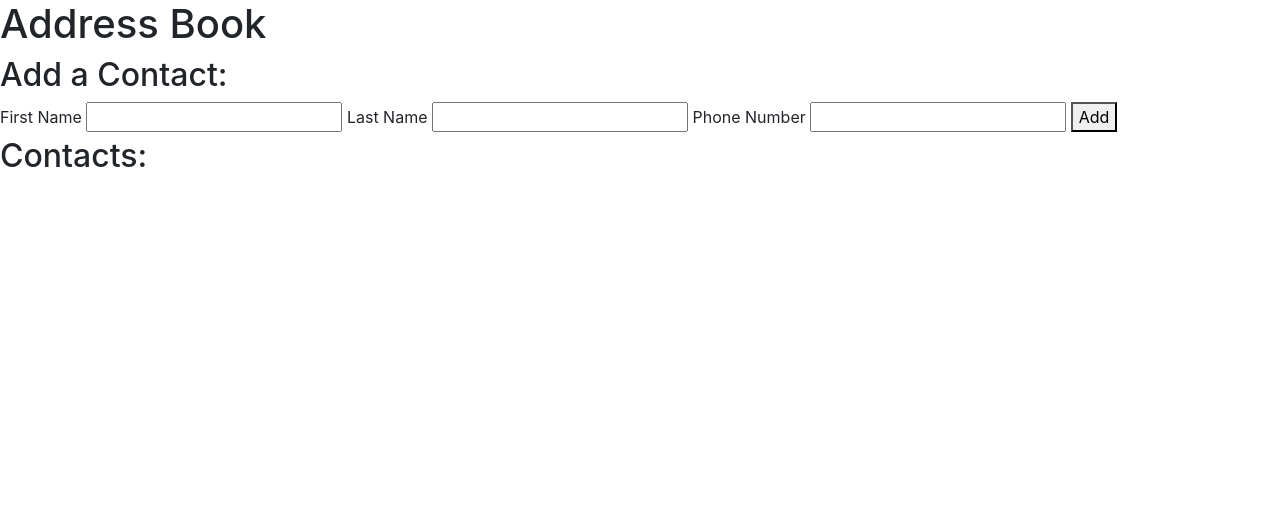
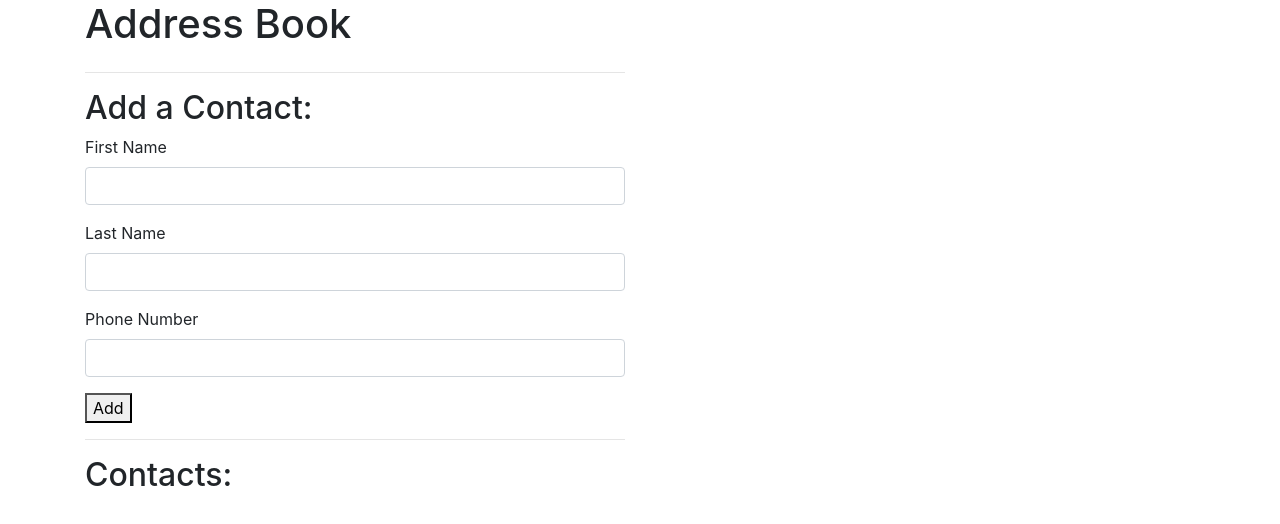
Before and after one commit to besure94/address-book, a plain HTML site: page index.html in a window 1280 px wide. Drawn offline with Linux system fonts and the light colour scheme.

Commit message:
Add divs for container and rows with columns for collecting contact information and displaying the information.

```diff
--- a/index.html
+++ b/index.html
@@ -7,26 +7,44 @@
 		<title>Address Book</title>
 	</head>
 	<body>
+		<div class="container">
 			<h1>Address Book</h1>
+			<div class="row">
+				<div class="col-md-6">
+				<hr>
 				<h2>Add a Contact:</h2>
 					<form id="new-contact">
+						<div class="form-group">
 							<label for="new-first-name">First Name</label>
-			<input type="text" id="new-first-name" name="new-first-name">
+							<input type="text" class="form-control" id="new-first-name" name="new-first-name">
+						</div>
+
+						<div class="form-group">
 							<label for="new-last-name">Last Name</label>
-			<input type="text" id="new-last-name" name="new-last-name">
+							<input type="text" class="form-control" id="new-last-name" name="new-last-name">
+						</div>
+
+						<div class="form-group">
 							<label for="new-phone-number">Phone Number</label>
-			<input type="text" id="new-phone-number" name="new-phone-number">
+							<input type="text" class="form-control" id="new-phone-number" name="new-phone-number">
+						</div>
 						<button type="submit">Add</button>
 					</form>
-
+					<hr>
 					<h2>Contacts:</h2>
 					<div id="contacts">
 					</div>
-
+				</div>
+				<div class="col-md-6">
 					<div id="contact-details" class="hidden">
-			<p>First Name: <span id="first-name"></span></p>
-			<p>Last Name: <span id="last-name"></span></p>
-			<p>Phone Number: <span id="phone-number"></span></p>
+						<h2>Contact Details:</h2>
+						<p>First Name: <span class="first-name"></span></p>
+						<p>Last Name: <span class="last-name"></span></p>
+						<p>Phone Number: <span class="phone-number"></span></p>
+						<button class="btn-primary delete" type="button">Delete</button>
+					</div>
+				</div>
+			</div>
 		</div>
 	</body>
 </html>
```
Lines whose indentation alone changed are shown as unchanged.
